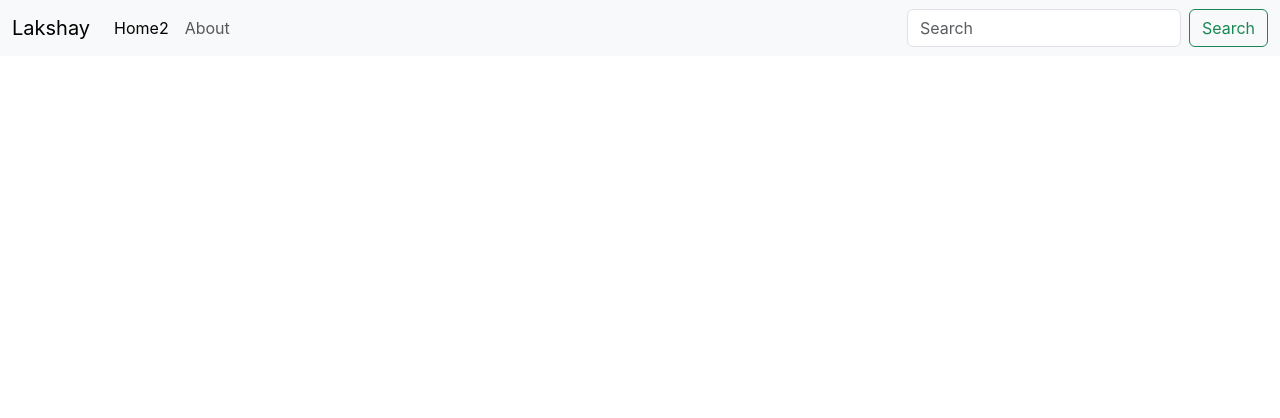
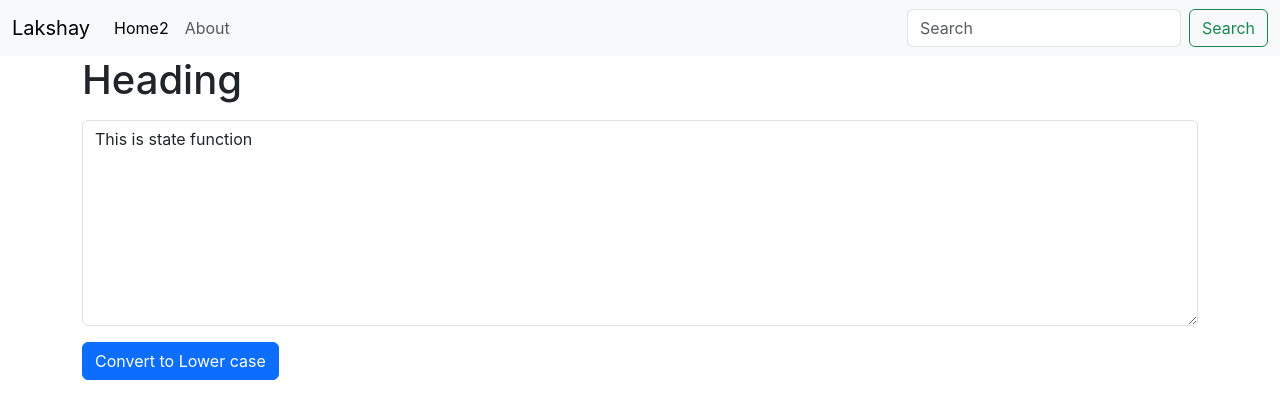
Before and after one commit to lakshayletsgo/ReactJs, a React (Create React App) app: page / in a window 1280 px wide. Shown: the top 418 px of the page. Built offline with nearby package versions, Linux system fonts and the light colour scheme.

Commit message:
useState and HandleEvent

```diff
--- a/src/App.js
+++ b/src/App.js
@@ -1,13 +1,17 @@
 // import logo from './logo.svg';
 import './App.css';
 import Navbar from './components/Navbar';
+import TechBar from './components/TechBar';
 
 function App() {
   return (
     <>
 
-{/* <Navbar title="Lakshay" home="Home2"/> */}
 <Navbar  home="Home2"/>
+<div className="container">
+
+<TechBar head="Heading"/>
+</div>
     </>
   );
 }
--- /dev/null
+++ b/src/components/TechBar.js
@@ -0,0 +1,25 @@
+import React, { useState } from "react";
+
+function TechBar(props) {
+    const handleUpClick= ()=>{
+        console.log("Button has been clicked "+ value)
+        const val = value.toLowerCase();
+        setValue(val)
+    }
+    const handleOnChange =(event)=>{
+        console.log("There is some value the user has put in ")
+        setValue(event.target.value)
+    }
+  const [value, setValue] = useState("This is state function");
+  return (
+    <div>
+      <h1>{props.head}</h1>
+      <div className="mb-3 my-3">
+        <textarea className="form-control" value={value} id="myBox" rows="8" onChange={handleOnChange}></textarea>
+      </div>
+      <button className="btn btn-primary" onClick={handleUpClick}  >Convert to Lower  case</button>
+    </div>
+  );
+}
+
+export default TechBar;
```
